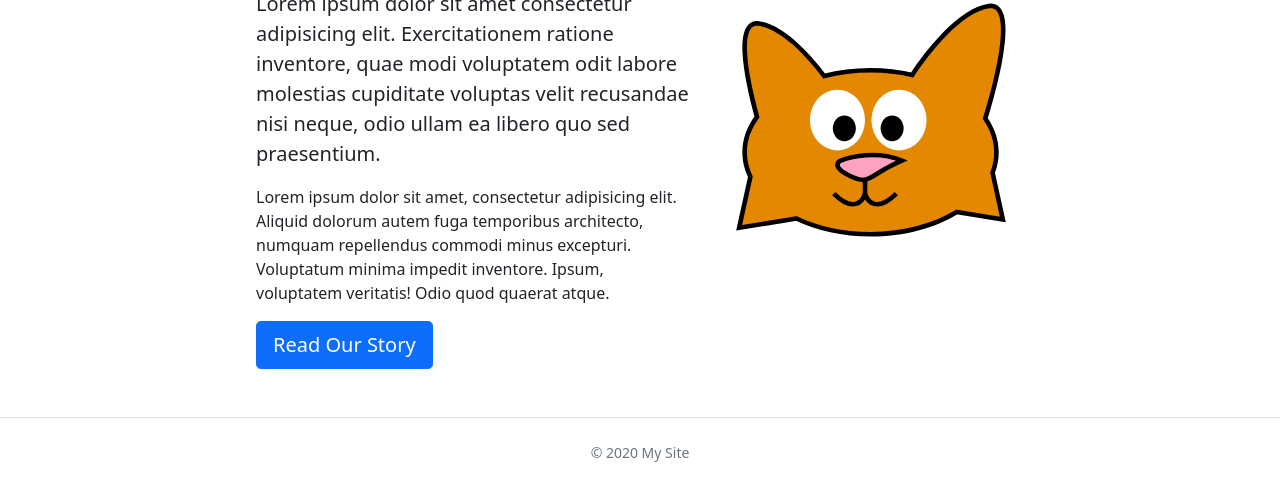
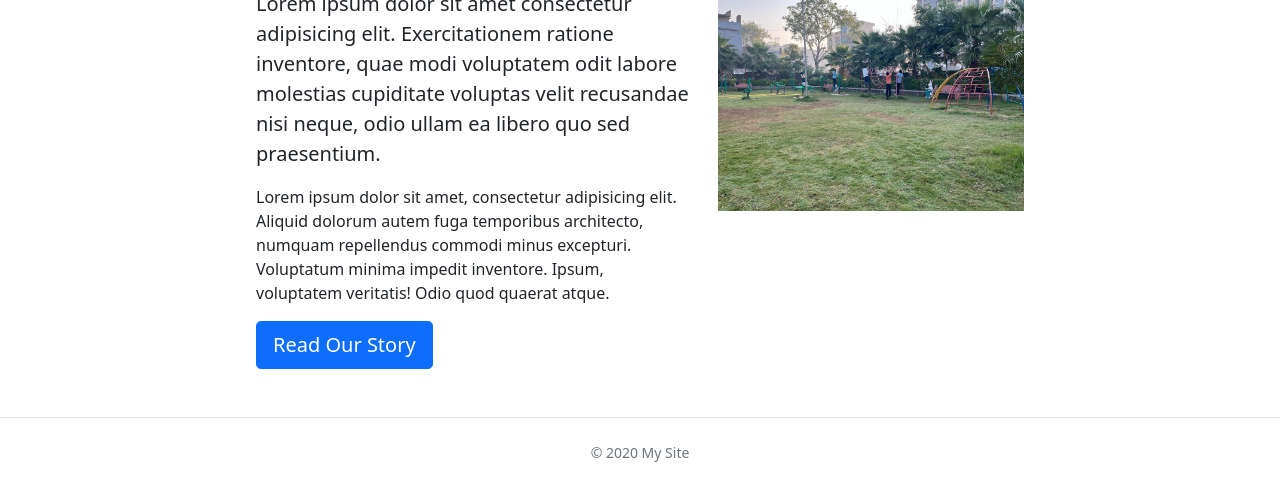
Before and after one commit to Dipak604/Kalpadrumpark, a plain HTML site: page index.html in a window 1280 px wide. Shown: the part 342-845 px from the top of the page. Drawn offline with nearby package versions, Linux system fonts and the light colour scheme.

Commit message:
Changed park picture

```diff
--- a/index.html
+++ b/index.html
@@ -35,7 +35,7 @@
           <a href="about.html" class="btn btn-primary btn-lg">Read Our Story</a>
         </div>
         <div class="col-md-5 text-center pt-5">
-          <img src="images/cat.svg" class="my-drawing img-fluid" alt="A drawing of a cat." />
+          <img src="images/Park1.jpeg" class="my-drawing img-fluid" alt="A drawing of a cat." />
         </div>
       </div>
     </div>
```
Also changed, not shown: images/Park1.jpeg (added).
